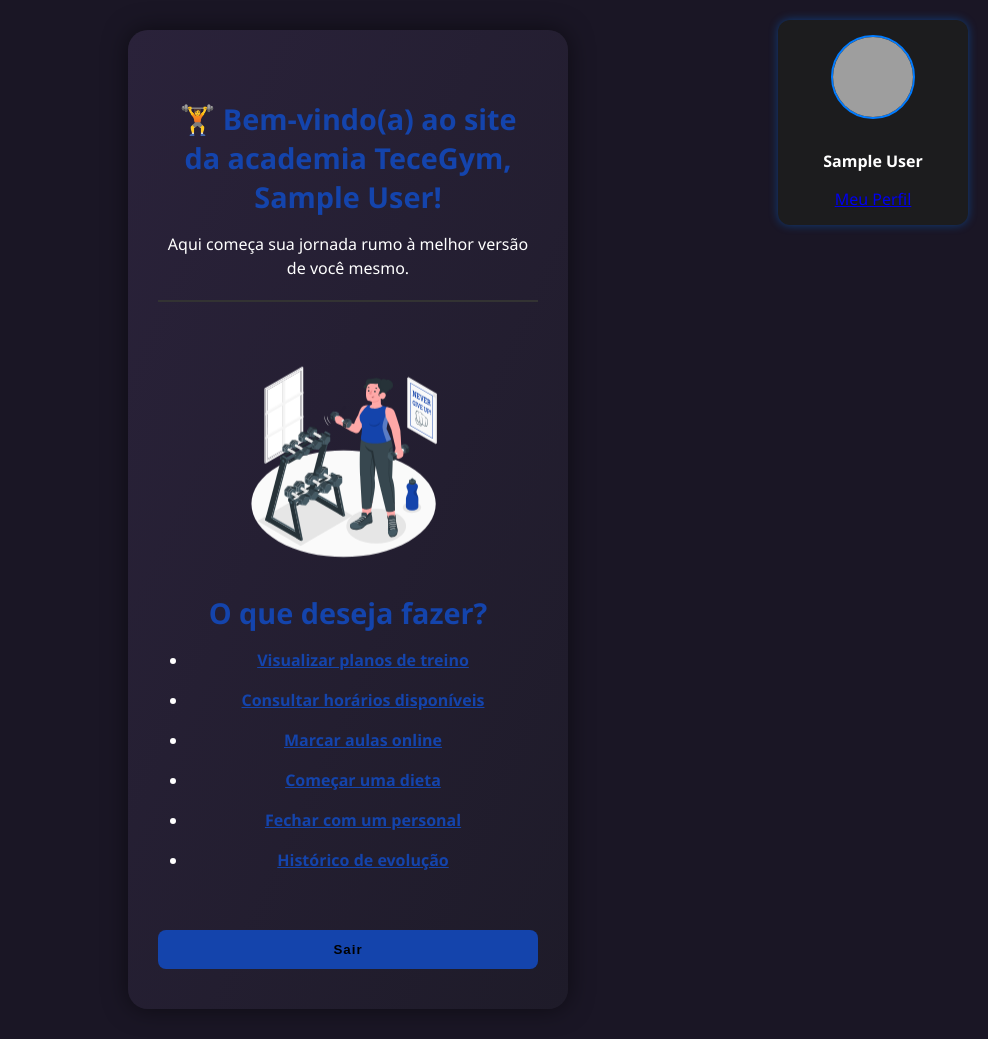
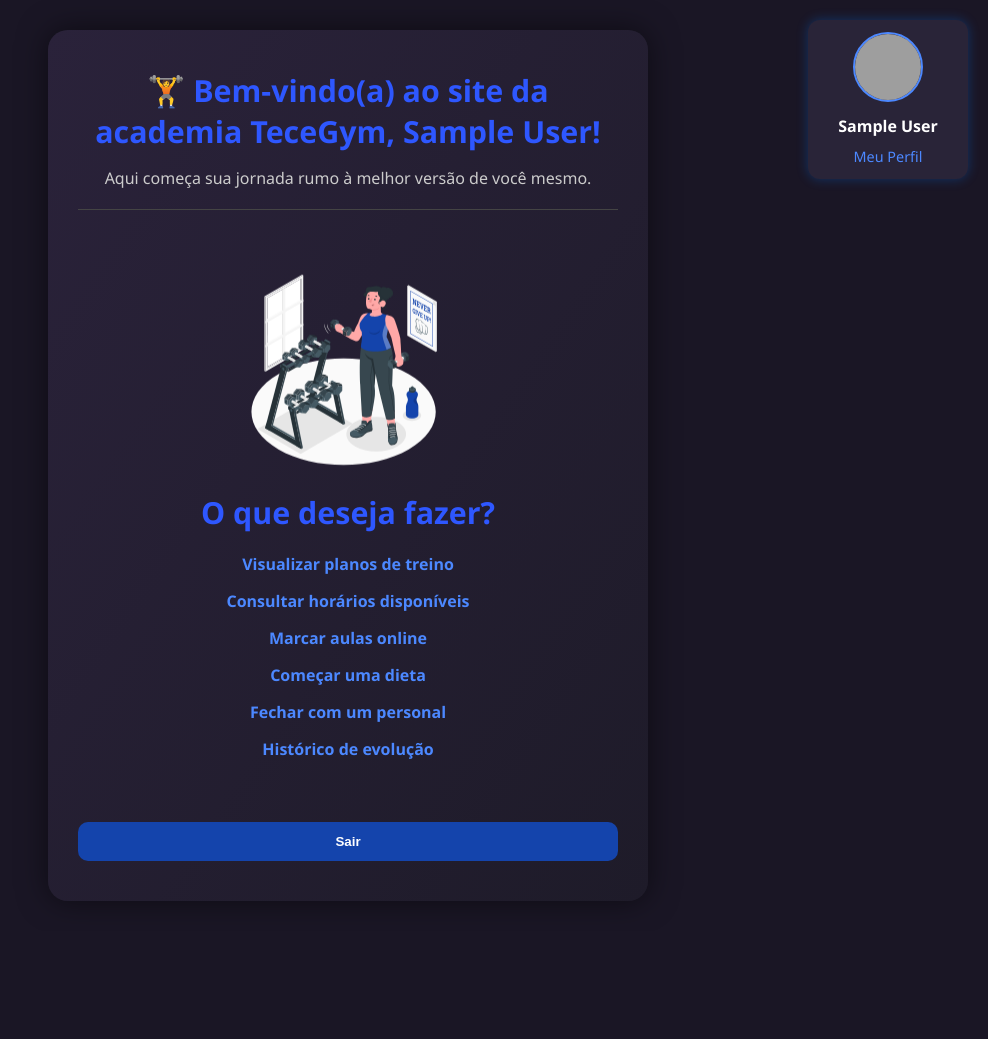
Before and after one commit to GustavoTc-Web/tecegym-site, a Flask app: page /pagina-inicial in a window 1280 px wide. Shown: the whole page, without its empty margins (292-1280 px from the left). After the commit the page ends 901 px from the top, so only its background shows below. Run offline with Flask 3, Linux system fonts and the light colour scheme; the visitor is signed in with stand-in values (Sample User, id 1); grey boxes are pictures that could not be loaded.

Commit message:
Atualização do código Site - TeceGym

```diff
--- a/app.py
+++ b/app.py
@@ -240,4 +240,4 @@
     return render_template('planlimit.html')
 
 if __name__ == '__main__':
-    app.run(debug=True)
+    app.run(host='0.0.0.0', port=5000, debug=True)
--- a/static/style-inicial.css
+++ b/static/style-inicial.css
@@ -1,127 +1,154 @@
-/* Estilo geral da página */
-body {
+* {
   margin: 0;
   padding: 0;
+  box-sizing: border-box;
+}
+
+body {
   font-family: 'Segoe UI', sans-serif;
-    background-color: #1a1625; /* fundo escuro */
+  background-color: #1a1625;
   color: white;
+  min-height: 100vh;
   display: flex;
   justify-content: center;
   align-items: center;
-    min-height: 100vh;
+  padding: 30px 15px;
+  position: relative;
 }
 
-  /* Container central */
 .container {
-    display: flex;
-    justify-content: center;
-    align-items: center;
-    padding: 30px;
-  }
-
-  /* Caixa principal com os conteúdos */
-  .login-box {
-    background: linear-gradient(to bottom right, #2a223a, #1e1b29); /* degrade escuro */
+  max-width: 600px;
+  width: 100%;
+  background: linear-gradient(to bottom right, #2a223a, #1e1b29);
+  border-radius: 20px;
+  box-shadow: 0 0 30px rgba(0, 0, 0, 0.5);
   padding: 40px 30px;
-    border-radius: 20px;
-    box-shadow: 0 0 25px rgba(0, 0, 0, 0.5); /* sombra suave */
-    width: 380px;
   text-align: center;
 }
 
-  /* Título de boas-vindas */
 .login-box h3 {
-    color: #1444ac;
-    font-size: 1.8rem;
+  color: #2e57ff;
+  font-size: 1.9rem;
   margin-bottom: 15px;
 }
 
-  /* Parágrafo abaixo do título */
 .login-box p {
   font-size: 1rem;
-    line-height: 1.5;
   margin-bottom: 15px;
+  color: #ccc;
 }
 
-  /* Linha separadora */
 hr {
-    border: 1px solid #333;
+  border: none;
+  border-top: 1px solid #444;
   margin: 20px 0;
 }
 
-  /* Imagem da página inicial */
 .ilustra02 {
+  width: 200px;
+  margin: 20px auto;
   display: block;
-    margin: 20px auto;
-    width: 200px;
-    height: auto;
-    animation: flutuar 3s ease-in-out infinite; /* animação suave */
+  animation: flutuar 3s ease-in-out infinite;
 }
 
-  /* Animação para a imagem */
 @keyframes flutuar {
-    0%, 100% { transform: translateY(0px); }
-    50% { transform: translateY(-10px); }
+  0%, 100% {
+    transform: translateY(0);
+  }
+  50% {
+    transform: translateY(-10px);
+  }
 }
 
-  /* Lista de funcionalidades */
-  .login-box ul {
-    list-style-type: disc;
-    padding-left: 30px;
+ul {
+  list-style: none;
+  padding-left: 0;
+  margin-top: 20px;
 }
 
-  .login-box li {
-    margin: 10px 0;
+ul li {
+  margin: 12px 0;
 }
 
-  .login-box a {
-    color: #1444ac;
+ul li a {
+  color: #4c88ff;
   font-weight: bold;
+  text-decoration: none;
+  transition: 0.3s;
+}
+
+ul li a:hover {
+  color: #82aaff;
   text-decoration: underline;
 }
 
-  /* Botão de sair */
-  .login-box button {
-    width: 100%;
-    padding: 12px;
-    margin-top: 20px;
+button {
   background-color: #1444ac;
-    color: #000;
+  color: #fff;
   font-weight: bold;
   border: none;
-    border-radius: 8px;
+  padding: 12px 20px;
+  border-radius: 10px;
+  margin-top: 25px;
   cursor: pointer;
-    transition: 0.3s;
-    letter-spacing: 1px;
+  transition: background-color 0.3s;
+  width: 100%;
 }
 
-  .login-box button:hover {
+button:hover {
   background-color: #0e3194;
 }
 
 .perfil-container {
-    position: absolute; /* ou fixed, dependendo do comportamento desejado */
+  position: absolute;
   top: 20px;
   right: 20px;
-    background-color: #1c1c1e; /* fundo escuro */
+  background-color: #292438;
   border-radius: 12px;
-    padding: 15px;
+  padding: 12px;
   width: 160px;
   text-align: center;
-    box-shadow: 0 0 10px rgba(0, 123, 255, 0.4); /* azul brilhando */
+  box-shadow: 0 0 12px rgba(0, 123, 255, 0.3);
 }
 
 .foto-perfil {
-    width: 80px;
-    height: 80px;
+  width: 70px;
+  height: 70px;
   border-radius: 50%;
   object-fit: cover;
-    border: 2px solid #007bff;
-    margin-bottom: 10px;
+  border: 2px solid #4c88ff;
+  margin-bottom: 8px;
 }
 
 .nome-usuario {
-    color: #fff;
   font-weight: bold;
-    font-size: 16px;
+  color: white;
+  font-size: 1rem;
+  margin-bottom: 8px;
 }
+
+.perfil-container a {
+  font-size: 0.9rem;
+  color: #4c88ff;
+  text-decoration: none;
+  transition: 0.3s;
+}
+
+.perfil-container a:hover {
+  color: #82aaff;
+}
+
+@media (max-width: 768px) {
+  .perfil-container {
+    position: static;
+    margin-bottom: 20px;
+  }
+
+  .container {
+    padding: 25px 20px;
+  }
+
+  .ilustra02 {
+    width: 160px;
+  }
+}
--- a/templates/personal.html
+++ b/templates/personal.html
@@ -44,8 +44,8 @@
           <div class="personal-info">
             <h2>Marcela Dantes</h2>
             <p><strong>Especialidade:</strong> Treinamento para Hipertrofia e Alta Performance</p>
-            <p>Mais que uma personal trainer, a Marcela é aquela parceira que te empurra nos dias difíceis e vibra com cada conquista sua. Ela une ciência, estratégia e motivação para te levar além do que você imagina.</p>
-            <p>🕐 +4 anos de experiência | 💪 Resultados reais | 🧠 Treinos inteligentes</p>
+            <p>Marcela vai além do básico, ela te guia com precisão, inspira com atitude e constrói cada treino sob medida para seus objetivos. Com ela, disciplina e superação andam lado a lado.</p>
+            <p>🌟 Transformações reais todos os dias | 🧭 Acompanhamento de perto | 🏋️‍♀️ Rotinas feitas pra você evoluir</p>
             <p><strong>Contato:</strong> marceladantes@tecegym.com | (11) 99999-9999</p>
             <a href="mailto:marceladantes@tecegym.com" class="contact-btn">Falar com a Marcela Dantes</a>
         </div>
--- a/templates/planlimit.html
+++ b/templates/planlimit.html
@@ -48,6 +48,8 @@
         </div>
     </div>
   </div>
-  <p>Para ter acesso aos demais treinos → <a href="{{ url_for('cadastro_form') }}" class="btn-criar-conta">Cadastre-se</a></p>
+  <p class="container-fala">
+    Pronto para evoluir? → <a href="{{ url_for('cadastro_form') }}" class="btn-criar-conta">Junte-se a nós!</a>
+  </p>
 </body>
 </html>
```
Also changed, not shown: static/style-plano.css (+37 -0 lines), static/style-visitante.css (+80 -65 lines), static/style02.css (line endings or trailing spaces). Lines whose indentation alone changed are shown as unchanged.
